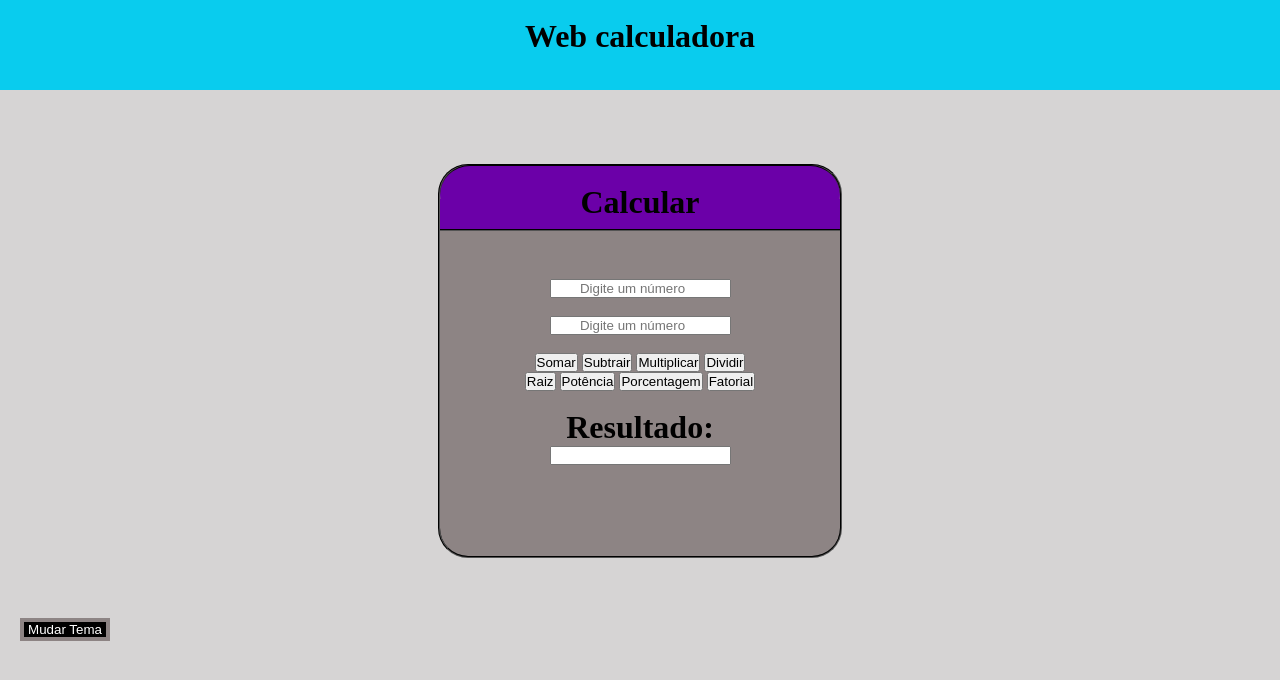
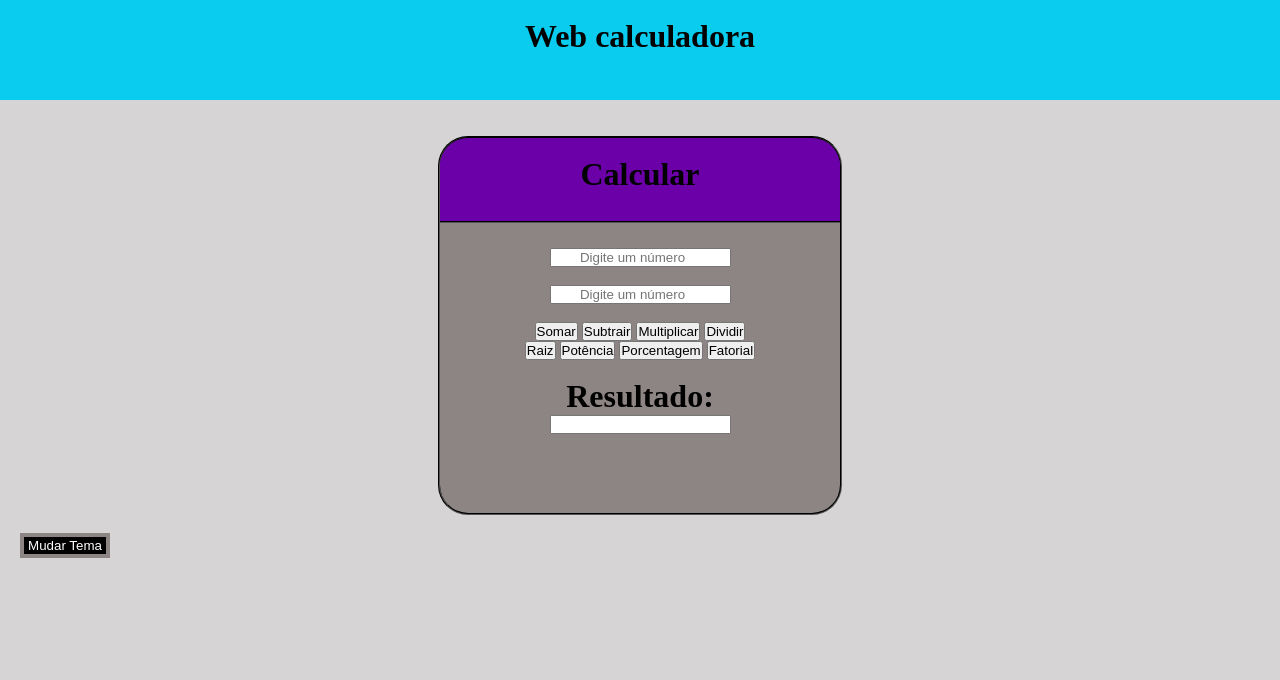
Before and after one commit to Filipi-Melo/html, a plain HTML site: page matematica/calculadora.html in a window 1280 px wide. Drawn offline with Linux system fonts and the light colour scheme.

Commit message:
Update calculadora.html

```diff
--- a/matematica/calculadora.html
+++ b/matematica/calculadora.html
@@ -1,62 +1,70 @@
 <!DOCTYPE html>
 <html lang="pt-br">
 <head>
-    <meta charset='utf-8'>
-    <meta http-equiv='X-UA-Compatible' content='IE=edge'>
-    <title>Web calculadora</title>
+    <meta charset="UTF-8">
+    <meta http-equiv="X-UA-Compatible" content="IE=edge">
+    <meta name="viewport" content="width=device-width, initial-scale=1.0">
+    <title>Web Calculadora</title>
     <style>
         :root{
+            --gray:rgb(146, 143, 143);
             --blue:rgb(9, 204, 238);
         }
-
         .heig15{height: 15%}
         .back_purple{background-color: rgb(107, 0, 168)}
 
-        .divt{
-            height: 600px;
+        .head{
+            background-color: var(--blue);
+            height: 100px;
             width: 100%;
         }
-
-        .head{
-            background-color: var(--blue);
+        .divt{
+            height: 500px;
             width: 100%;
         }
 
         .di1{
-            height:65%;
+            height:75%;
             width: 400px;
             background-color: var(--gray);
             border: 2px groove var(--black);
             margin:auto;
         }
+
         .di2{
-            height:30px;
+            height:60px;
             width: 100%;
+            margin-top: -50px;
             border-bottom: 2px groove var(--black);
-            margin-top: -40px;
+        }
+
+        .th-btn{
+            padding-top: 1px;
+            padding-bottom: 1px;
         }
 
         @media (max-width: 420px){
-            .di1{width: 95%}
+            .di1{width: 95%;}
             input{width: 160px}
         }
+
     </style>
 </head>
 <body>
-    <link rel="stylesheet" href="../load/load.css">
+    <link rel="stylesheet" href="https://filipi-melo.github.io/html/load/load.css">
     <span id="load">
         <div class="loading" tabindex="-1">
             <div class="top center">
-                <img src="../load/load.png" class="img" height="100%" width="100%">
+                <img src="https://filipi-melo.github.io/html/load/load.png" class="img" height="100%" width="100%">
                 <h1>Carregando...</h1>
             </div>
         </div>
     </span>
-    <script src="../load/load.js"></script>
-
+    <script src="https://filipi-melo.github.io/html/load/load.js"></script>
+    <div class="head center heig15"><br><h1>Web calculadora</h1></div>
+    <br>
+    <br>
     <div class="divt">
-        <div class="head center heig15"><br><h1>Web calculadora</h1></div>
-        <h1><br><br></h1>
         <div class="di1 radius">
             <div class="center radius heig15 back_purple"
             style="border-top: 1px solid var(--black);margin-top: -1px;">
@@ -81,7 +89,8 @@
                 <input id="res" class="center">
             </div>
         </div>
+        <br>
+        <button class="th-btn" onclick="theme()"> Mudar Tema </button>
     </div>
-    <br><button class="th-btn" onclick="theme()"> Mudar Tema </button>
 </body>
 </html>
```
